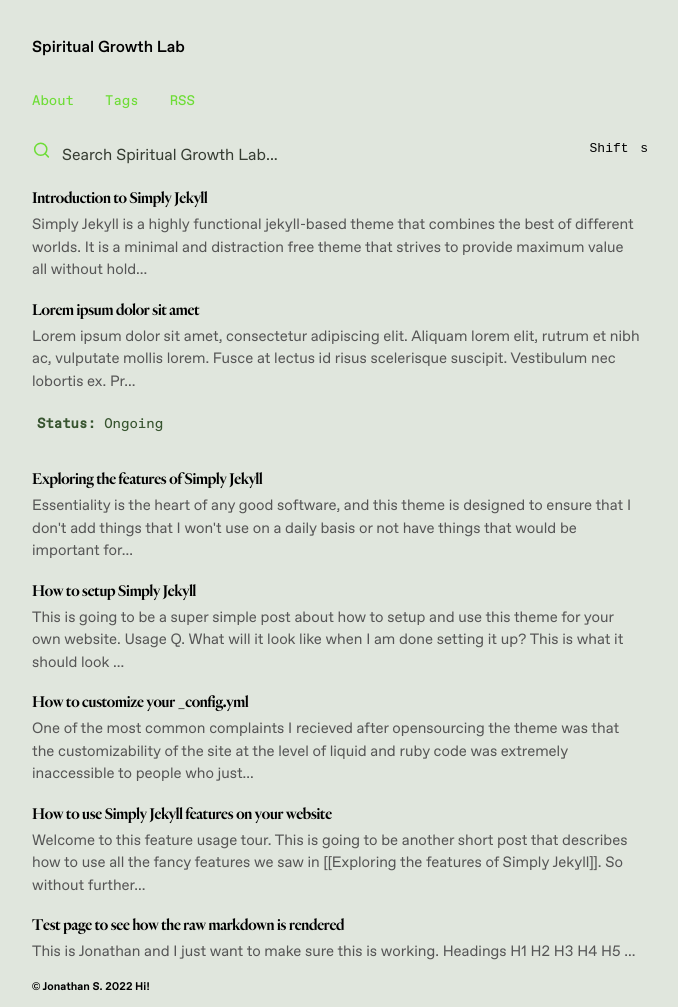
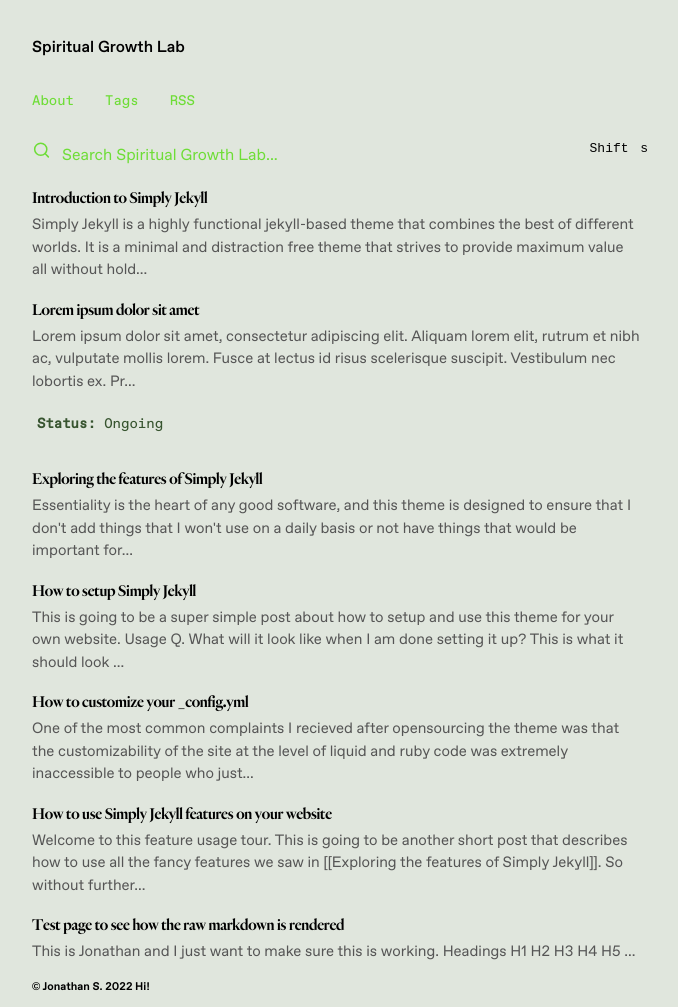
Before and after one commit to jsantiago611/digital-garden-master, a Jekyll site: the page built from index.md, in a window 1280 px wide. Shown: the whole page, without its empty margins (298-976 px from the left). Built offline with Jekyll 4.4.1, drawn with Linux system fonts in a browser that asks for light colours.

Commit message:
Update Style.css

```diff
--- a/assets/css/Style.css
+++ b/assets/css/Style.css
@@ -750,7 +750,7 @@ hr {
 }
 
 ::placeholder {
-    color: var(--search-placeholder-color);
+    color: var(--lime);
     font-size: 1rem;
     font-family:  var(--secondary-font-family) !important;
 }
```
